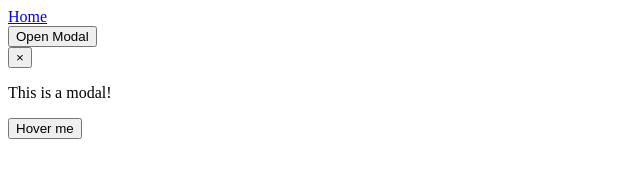
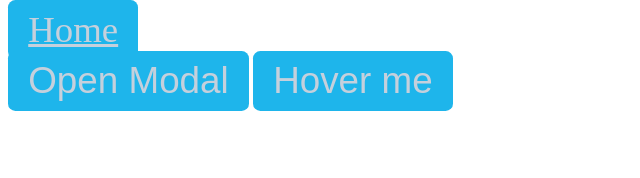
Before and after one commit to dudushy/shyle, a website built with Parcel: page docs/demo/index.html in a window 1280 px wide. Shown: the whole page, without its empty margins (0-640 px from the left). Built offline with nearby package versions, Linux system fonts and the light colour scheme.

Commit message:
Update index.html

```diff
--- a/docs/demo/index.html
+++ b/docs/demo/index.html
@@ -20,21 +20,21 @@
 <body>
   <header>
     <nav class="navbar">
-      <a class="btn" href="../" class="btn navbar-item">Home</a>
+      <a class="shy-btn" href="../" class="btn navbar-item">Home</a>
     </nav>
   </header>
 
   <main>
-    <button class="btn shyle-modal-trigger">Open Modal</button>
+    <button class="shy-btn shy-modal-trigger">Open Modal</button>
 
-    <div id="shyleModal" class="shyle-modal">
-      <div class="shyle-modal-dialog">
-        <button class="shyle-modal-close">&times;</button>
-        <p>This is a modal!</p>
+    <div id="shyModal" class="shy-modal">
+      <div class="shy-modal-dialog">
+        <button class="shy-btn shy-modal-close">&times;</button>
+        <p class="shy-fs-1">This is a modal!</p>
       </div>
     </div>
 
-    <button class="btn" data-tooltip="This is a tooltip!">Hover me</button>
+    <button class="shy-btn" data-tooltip="This is a tooltip!">Hover me</button>
   </main>
 
   <script src="../assets/shyle/js/shyle.js"></script>
```
